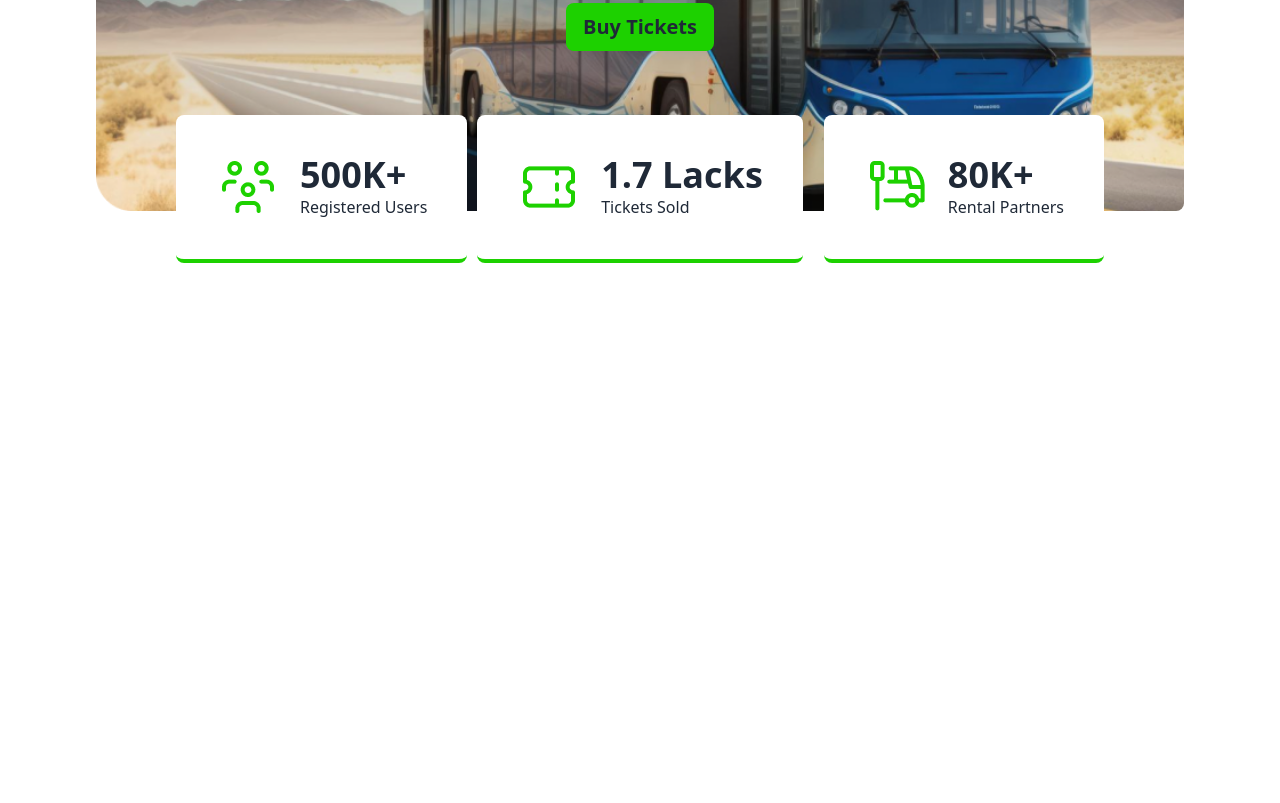
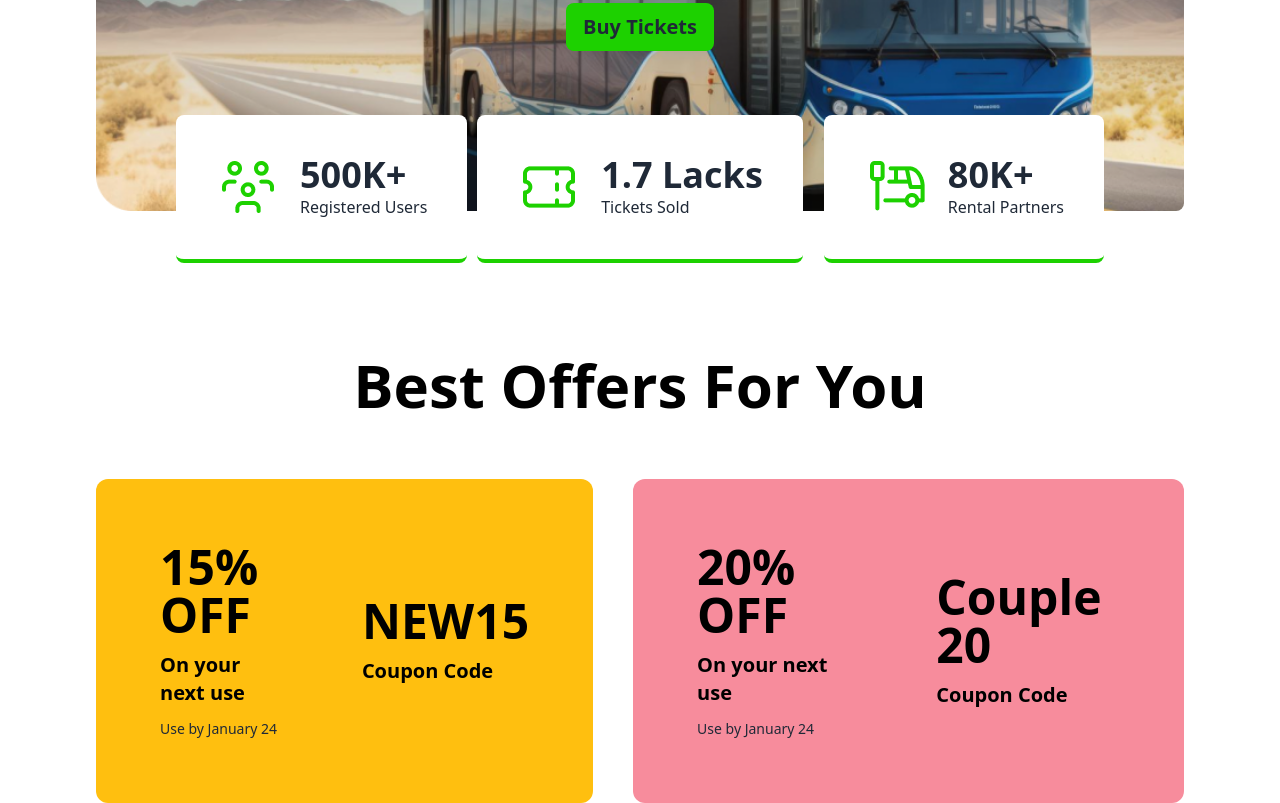
Before and after one commit to NurUddin111/p-ticketing, a plain HTML site: page index.html in a window 1280 px wide. Shown: the part 499-1302 px from the top of the page. Before the commit the page ends 800 px from the top, so only its background shows below. Drawn offline with nearby package versions, Linux system fonts and the light colour scheme.

Commit message:
Coupon Code Part Completed

```diff
--- a/index.html
+++ b/index.html
@@ -55,9 +55,7 @@
   </head>
 
   <body class="ml-4 mr-4 lg:ml-24 lg:mr-24">
-
     <header>
-
       <!-- Nav Bar Starts -->
 
       <nav>
@@ -225,7 +223,50 @@
       <!-- Overlay Part Ends -->
     </header>
 
-    <main></main>
+    <main>
+      <!-- Coupon Card Section Starts -->
+
+      <section class="lg:mt-36">
+
+        <h1 class="text-6xl text-black font-extrabold text-center mb-16">Best Offers For You</h1>
+
+        <div class="flex gap-10 justify-center">
+
+          <div class="bg-[#FFBF0F] w-auto p-16 flex gap-20 items-center rounded-xl ">
+
+            <div class="space-y-3">
+              <h1 class="text-black text-5xl font-extrabold">15% OFF</h1>
+              <p class="text-black text-xl font-semibold">On your next use</p>
+              <p class="text-sm">Use by January 24</p>
+            </div>
+
+            <div class="space-y-3">
+              <h1 class="text-black text-5xl font-extrabold">NEW15</h1>
+              <p class="text-black text-xl font-semibold">Coupon Code</p>
+            </div>
+          </div>
+
+          <div class="bg-[#F78C9C] w-auto p-16 flex gap-20  justify-center items-center rounded-xl" >
+
+            <div class="space-y-3">
+              <h1 class="text-black text-5xl font-extrabold">20% OFF</h1>
+              <p class="text-black text-xl font-semibold">On your next use</p>
+              <p class="text-sm">Use by January 24</p>
+            </div>
+
+            <div class="space-y-3">
+              <h1 class="text-black text-5xl font-extrabold">Couple 20</h1>
+              <p class="text-black text-xl font-semibold">Coupon Code</p>
+            </div>
+          </div>
+
+        </div>
+
+      </section>
+
+      <!-- Coupon Card Section Ends -->
+
+    </main>
 
     <script src="js/p-ticket.js"></script>
   </body>
```
